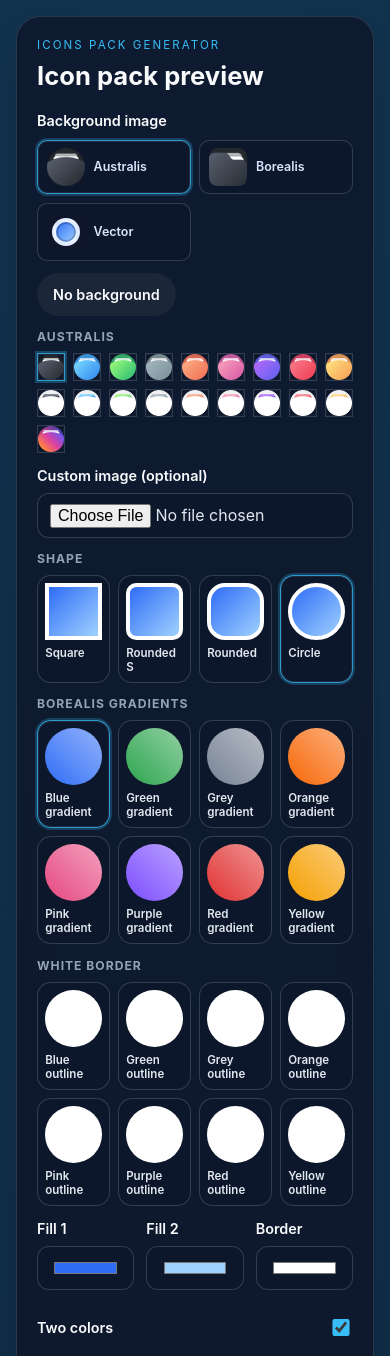
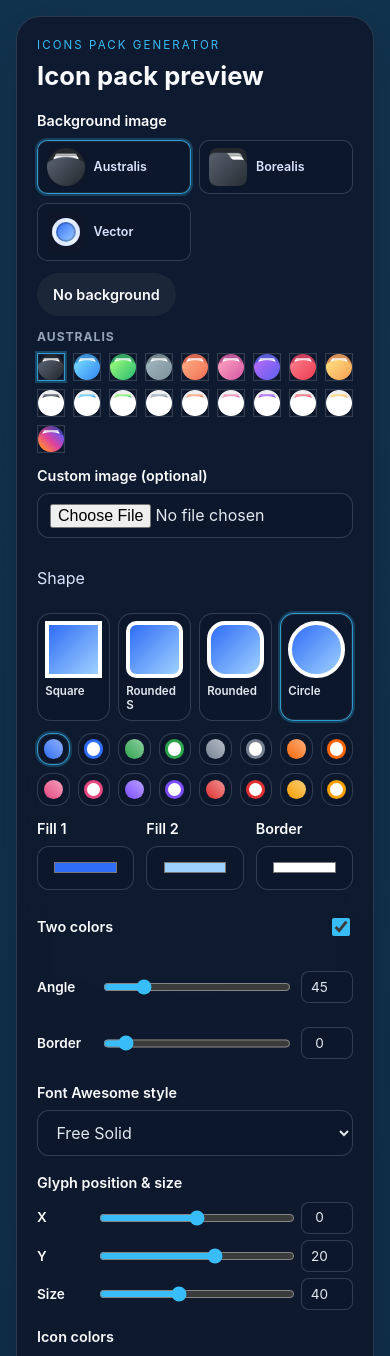
Before and after one commit to ldbglobe/icons-pack-generator, a website built with Vite: page index.html in a window 390 px wide. Shown: the top 1356 px of the page. Built offline with nearby package versions, Linux system fonts and the light colour scheme.

Commit message:
feat: update vector preset rendering and styles for improved layout and responsiveness

```diff
--- a/src/main.js
+++ b/src/main.js
@@ -42,6 +42,9 @@
 })
 
 function renderVectorPresetButton(preset, index, totalCount) {
+  const currentShapeRadius = VECTOR_BACKGROUND_SHAPE_OPTIONS.find((option) => option.value === state.vectorShape)?.radius ?? '50%'
+  const borderWidthPx = preset.borderSize > 0 ? `${Math.max(2, Math.round(preset.borderSize / 2))}px` : '0px'
+
   return `
     <button
       type="button"
@@ -50,33 +53,21 @@
       aria-pressed="${state.vectorPresetId === preset.id}"
       aria-label="Select ${preset.label} preset, item ${index + 1} of ${totalCount}"
       title="${preset.label}"
-      style="--vector-preset-fill-start: ${preset.fillStart}; --vector-preset-fill-end: ${preset.fillEnd}; --vector-preset-border-width: ${preset.borderSize}%; --vector-preset-border-color: ${preset.borderColor}; --vector-preset-radius: ${VECTOR_BACKGROUND_SHAPE_OPTIONS.find((option) => option.value === preset.shape)?.radius ?? '50%'}; --vector-preset-angle: ${preset.angle}deg;"
+      style="--vector-preset-fill-start: ${preset.fillStart}; --vector-preset-fill-end: ${preset.fillEnd}; --vector-preset-border-width: ${borderWidthPx}; --vector-preset-border-color: ${preset.borderColor}; --vector-preset-radius: ${currentShapeRadius}; --vector-preset-angle: ${preset.angle}deg;"
     >
       <span class="vector-preset-swatch"></span>
-      <span class="vector-preset-name">${preset.label}</span>
     </button>
   `
 }
 
 function renderVectorPresetGroups() {
-  const groups = [
-    { label: 'Borealis gradients', name: 'Gradient' },
-    { label: 'White border', name: 'Outline' },
-  ]
-
-  return groups
-    .map((group) => {
-      const presets = VECTOR_BACKGROUND_PRESETS.filter((preset) => preset.group === group.name)
-      return `
-        <section class="vector-preset-group" aria-label="${group.label}">
-          <p class="vector-preset-group-title">${group.label}</p>
-          <div class="vector-preset-grid">
-            ${presets.map((preset, index) => renderVectorPresetButton(preset, index, presets.length)).join('')}
-          </div>
-        </section>
-      `
-    })
-    .join('')
+  const presets = VECTOR_BACKGROUND_PRESETS
+
+  return `
+    <div class="vector-preset-grid" aria-label="Quick vector presets">
+      ${presets.map((preset, index) => renderVectorPresetButton(preset, index, presets.length)).join('')}
+    </div>
+  `
 }
 
 function renderVectorModeButton() {
@@ -905,6 +896,7 @@
 
   backgroundImagePanel.hidden = state.backgroundMode !== 'image'
   backgroundVectorPanel.hidden = state.backgroundMode !== 'vector'
+  clearBackgroundButton.hidden = state.backgroundMode !== 'image'
   clearBackgroundButton.classList.toggle('is-active', state.backgroundMode === 'none')
 }
 
@@ -1001,6 +993,16 @@
   }
   for (const button of document.querySelectorAll('[data-vector-preset]')) {
     const isActive = button.dataset.vectorPreset === state.vectorPresetId
+    const preset = VECTOR_BACKGROUND_PRESETS.find((candidate) => candidate.id === button.dataset.vectorPreset)
+    const currentShapeRadius = VECTOR_BACKGROUND_SHAPE_OPTIONS.find((option) => option.value === state.vectorShape)?.radius ?? '50%'
+    if (preset) {
+      button.style.setProperty('--vector-preset-fill-start', preset.fillStart)
+      button.style.setProperty('--vector-preset-fill-end', preset.fillEnd)
+      button.style.setProperty('--vector-preset-border-width', preset.borderSize > 0 ? `${Math.max(2, Math.round(preset.borderSize / 2))}px` : '0px')
+      button.style.setProperty('--vector-preset-border-color', preset.borderColor)
+      button.style.setProperty('--vector-preset-angle', `${preset.angle}deg`)
+    }
+    button.style.setProperty('--vector-preset-radius', currentShapeRadius)
     button.classList.toggle('is-active', isActive)
     button.setAttribute('aria-pressed', String(isActive))
   }
--- a/src/style.css
+++ b/src/style.css
@@ -439,24 +439,9 @@
   word-break: break-word;
 }
 
-.vector-preset-group {
-  display: flex;
-  flex-direction: column;
-  gap: 0.45rem;
-}
-
-.vector-preset-group-title {
-  margin: 0;
-  font-size: 0.76rem;
-  font-weight: 700;
-  letter-spacing: 0.08em;
-  text-transform: uppercase;
-  color: #94a3b8;
-}
-
 .vector-preset-grid {
   display: grid;
-  grid-template-columns: repeat(4, minmax(0, 1fr));
+  grid-template-columns: repeat(8, minmax(0, 1fr));
   gap: 0.5rem;
 }
 
@@ -464,8 +449,8 @@
   display: flex;
   flex-direction: column;
   align-items: stretch;
-  gap: 0.45rem;
-  padding: 0.45rem;
+  gap: 0;
+  padding: 0.35rem;
   border: 1px solid rgba(148, 163, 184, 0.28);
   border-radius: 14px;
   background: rgba(15, 23, 42, 0.72);
@@ -487,13 +472,6 @@
   border-radius: var(--vector-preset-radius, 50%);
   border: var(--vector-preset-border-width, 0) solid var(--vector-preset-border-color, #ffffff);
   background-image: linear-gradient(var(--vector-preset-angle, 45deg), var(--vector-preset-fill-start, #2f6df6), var(--vector-preset-fill-end, #9fd1ff));
-}
-
-.vector-preset-name {
-  font-size: 0.72rem;
-  font-weight: 600;
-  line-height: 1.2;
-  word-break: break-word;
 }
 
 .vector-color-grid {
```
